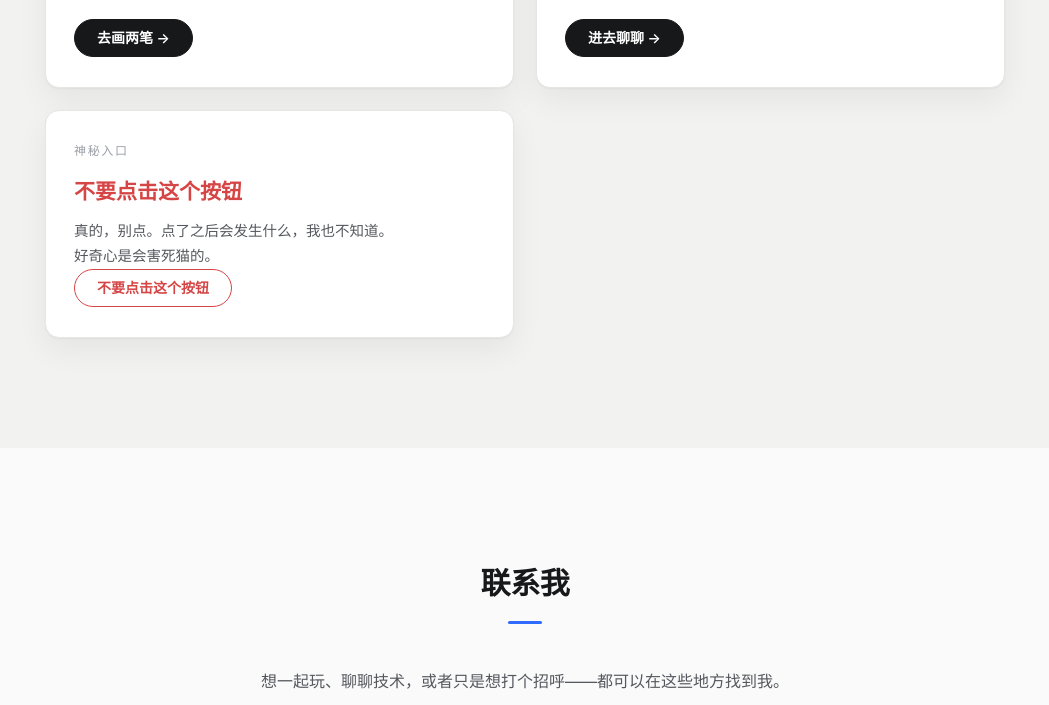
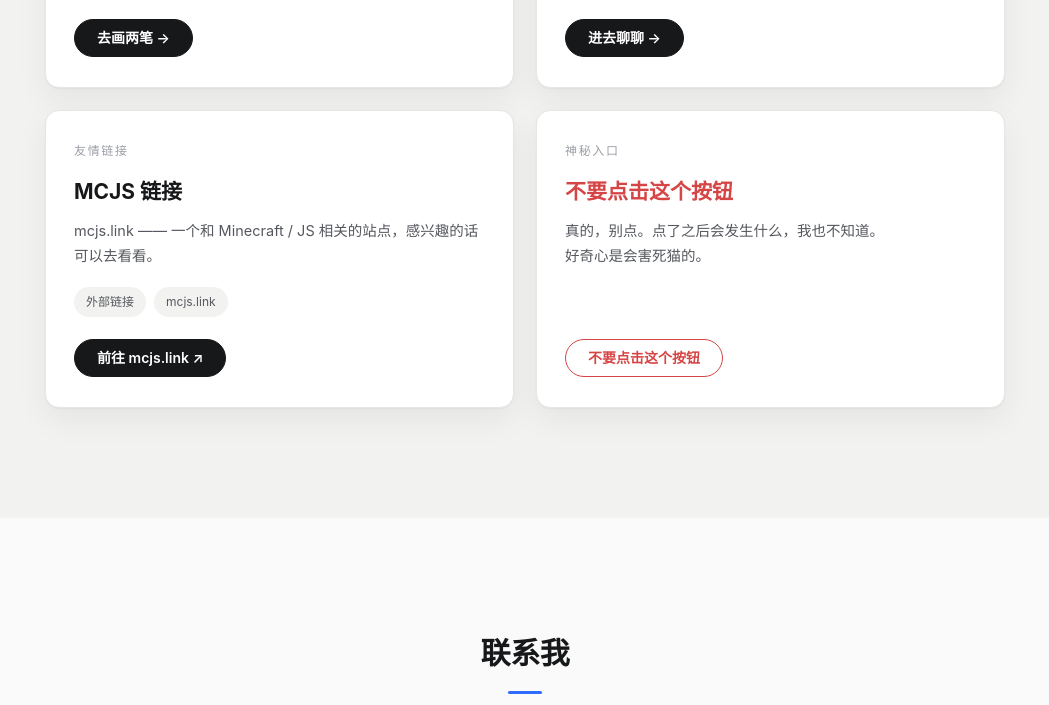
Before and after one commit to AaronXieA/SiteForCF, a plain HTML site: page public/index.html in a window 1280 px wide. Shown: the part 2392-3097 px from the top of the page, without its empty margins (115-1164 px from the left). Drawn offline with Linux system fonts and the light colour scheme; no server answers.

Commit message:
一些小东西新增 MCJS 链接卡片，新标签页跳转 mcjs.link

```diff
--- a/public/index.html
+++ b/public/index.html
@@ -184,6 +184,22 @@
           </a>
         </article>
 
+        <!-- mcjs 链接 -->
+        <article class="card">
+          <div class="card-tag">友情链接</div>
+          <h3 class="card-title">MCJS 链接</h3>
+          <p class="card-desc">
+            mcjs.link —— 一个和 Minecraft / JS 相关的站点，感兴趣的话可以去看看。
+          </p>
+          <div class="card-meta">
+            <span class="pill">外部链接</span>
+            <span class="pill">mcjs.link</span>
+          </div>
+          <a class="btn btn-solid card-btn" href="https://mcjs.link" target="_blank" rel="noopener noreferrer">
+            前往 mcjs.link ↗
+          </a>
+        </article>
+
         <!-- 不要点击 -->
         <article class="card card-danger">
           <div class="card-tag">神秘入口</div>
```
